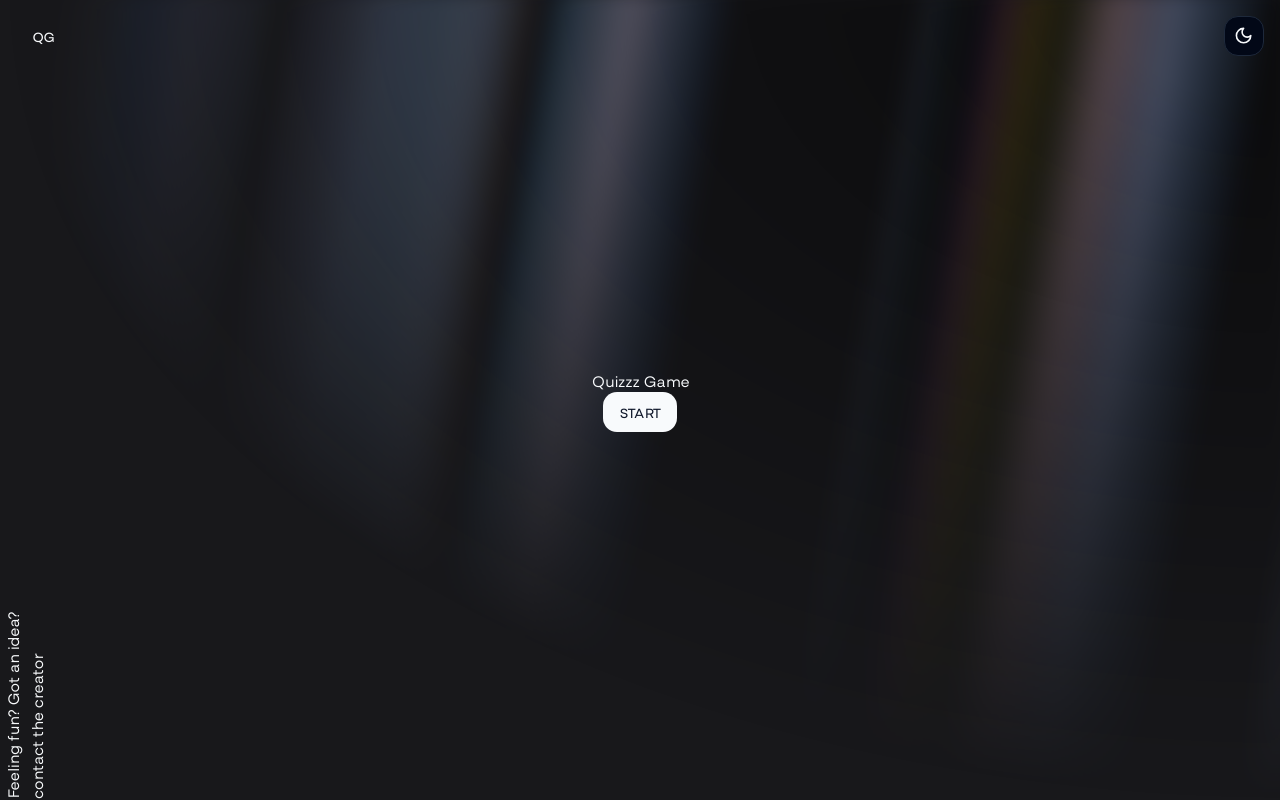
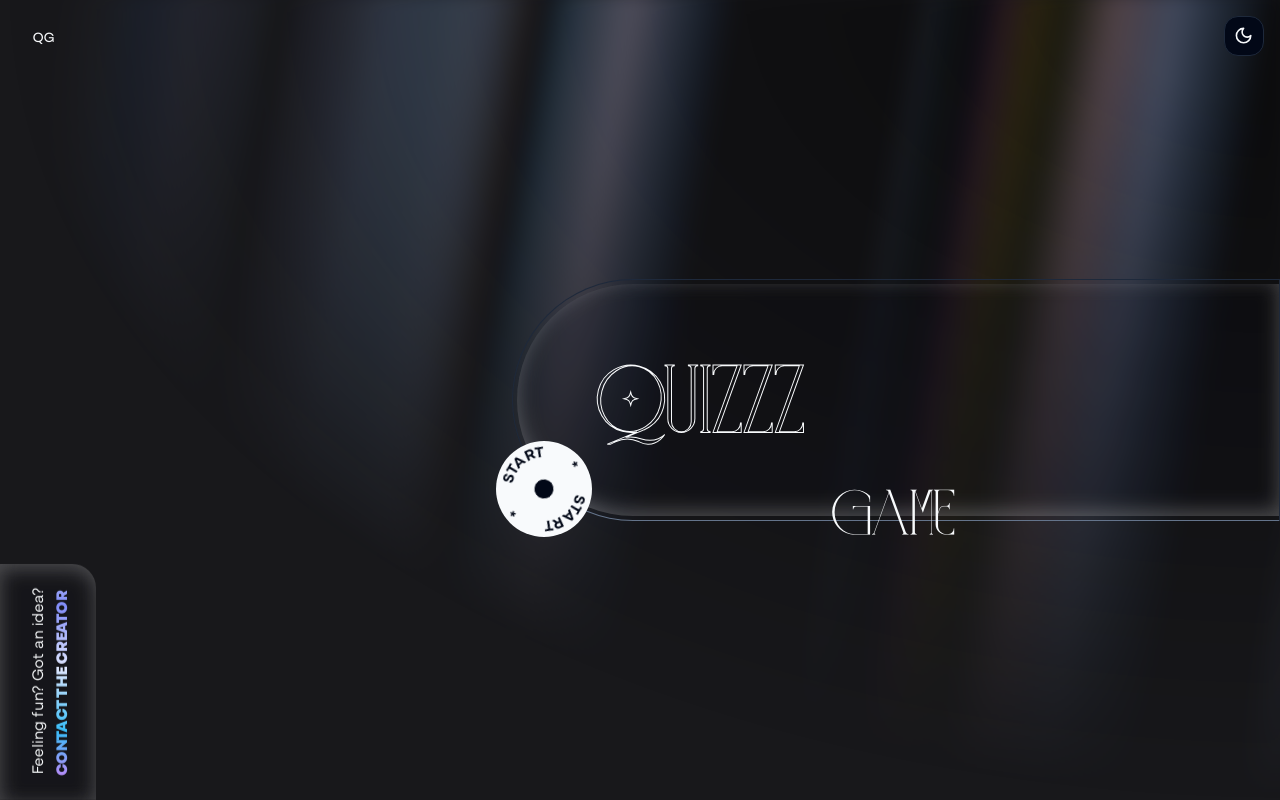
Before and after one commit to TatsianaBunevich/project_quizzz_game, a React (Vite) app: page / in a window 1280 px wide. Built offline with nearby package versions, Linux system fonts and the light colour scheme.

Commit message:
update HomePage

```diff
--- a/src/pages/home.tsx
+++ b/src/pages/home.tsx
@@ -1,5 +1,4 @@
 import useBoundStore from 'store/bound-store'
-import { cn } from '@/lib/utils'
 import MainLayout from 'layouts/main-layout'
 import PathConstants from 'routes/constants'
 import { Link } from 'react-router-dom'
@@ -22,17 +21,68 @@ const HomePage = () => {
         className="h-full"
       >
         <MainLayout.Header isFixed />
-        <MainLayout.Main className="items-center justify-center text-center">
-          <h1>Quizzz Game</h1>
-          <Button asChild onClick={toggleIsPlay}>
-            <Link to={PathConstants.SETTINGS}>START</Link>
+        <div className="absolute right-0 top-1/2 flex w-3/4 -translate-y-1/2 flex-col items-end md:w-3/5">
+          <h1 className="w-full font-qalisso leading-none">
+            <div className="w-full overflow-hidden rounded-s-full border border-b-slate-500">
+              <div className="m-1 mr-0 rounded-s-full bg-background/10 p-10 shadow-[0px_-5px_20px_0px_rgba(0,0,0,0.25)_inset] backdrop-blur dark:shadow-[0px_-5px_20px_0px_rgba(256,256,256,0.25)_inset] md:p-20">
+                <span className="text-4xl text-transparent [-webkit-text-stroke:1px_hsl(var(--foreground))] md:text-7xl">
+                  Quizzz
+                </span>
+              </div>
+            </div>
+            <span className="absolute -bottom-3 left-40 z-10 text-2xl md:-bottom-4 md:left-80 md:text-5xl">
+              Game
+            </span>
+          </h1>
+          <Button
+            asChild
+            onClick={toggleIsPlay}
+            className="absolute -bottom-4 -left-4 h-16 w-16 rounded-full p-0 md:h-24 md:w-24"
+          >
+            <Link to={PathConstants.SETTINGS}>
+              <motion.div
+                animate={{ rotate: 180 }}
+                transition={{
+                  duration: 10,
+                  repeat: Infinity,
+                  ease: 'linear',
+                }}
+                className="h-full w-full"
+              >
+                <svg viewBox="0 0 300 300" xmlns="http://www.w3.org/2000/svg">
+                  <path
+                    id="circle"
+                    d="M 150, 150 m -100, 0 a 100,100 0 1,1 200,0 a 100,100 0 1,1 -200,0"
+                    fill="none"
+                  />
+                  <circle
+                    r="30"
+                    cx="150"
+                    cy="150"
+                    className="fill-background"
+                  />
+                  <text className="fill-background text-5xl font-bold">
+                    <textPath xlinkHref="#circle" startOffset="10%">
+                      *
+                    </textPath>
+                    <textPath xlinkHref="#circle" startOffset="25%">
+                      START
+                    </textPath>
+                    <textPath xlinkHref="#circle" startOffset="60%">
+                      *
+                    </textPath>
+                    <textPath xlinkHref="#circle" startOffset="75%">
+                      START
+                    </textPath>
+                  </text>
+                </svg>
+              </motion.div>
+            </Link>
           </Button>
-        </MainLayout.Main>
-        <MainLayout.Footer
-          isAbsolute
-          className="absolute bottom-0 flex rotate-180 flex-col [writing-mode:vertical-lr]"
-        >
-          <p className={cn('order-last hidden md:block')}>
+        </div>
+        <MainLayout.Footer isAbsolute className="absolute bottom-0">
+          <div className="flex rotate-180 flex-col rounded-se-3xl bg-background/10 p-6 shadow-[0px_-5px_20px_0px_rgba(0,0,0,0.25)_inset] backdrop-blur [writing-mode:vertical-lr] dark:shadow-[0px_-5px_20px_0px_rgba(256,256,256,0.25)_inset]">
+            <p className="order-last hidden md:block">
               Feeling fun? Got an idea?
             </p>
             <p>
@@ -41,9 +91,20 @@ const HomePage = () => {
                 target="_blank"
                 rel="noreferrer"
               >
+                <motion.div
+                  animate={{ backgroundPosition: 'center 200%' }}
+                  transition={{
+                    duration: 10,
+                    repeat: Infinity,
+                    ease: 'linear',
+                  }}
+                  className="bg-[linear-gradient(to_top,var(--indigo-400),var(--indigo-100),var(--sky-400),var(--fuchsia-400),var(--sky-400),var(--indigo-100),var(--indigo-400))] bg-[length:auto_200%] bg-clip-text font-black uppercase text-transparent"
+                >
                   contact the creator
+                </motion.div>
               </a>
             </p>
+          </div>
         </MainLayout.Footer>
       </motion.div>
     </MainLayout>
```
Lines whose indentation alone changed are shown as unchanged.
